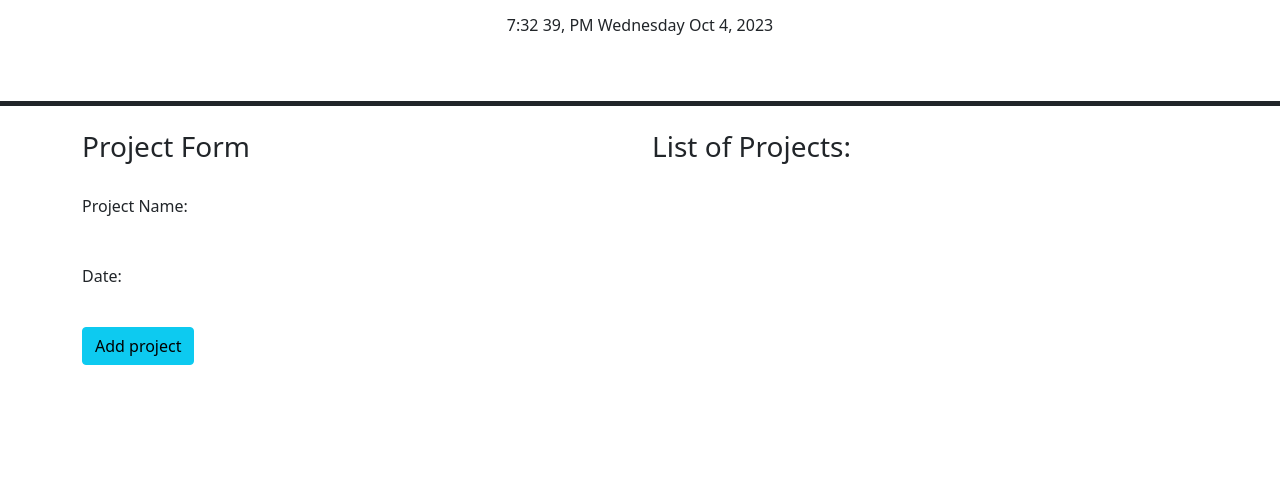
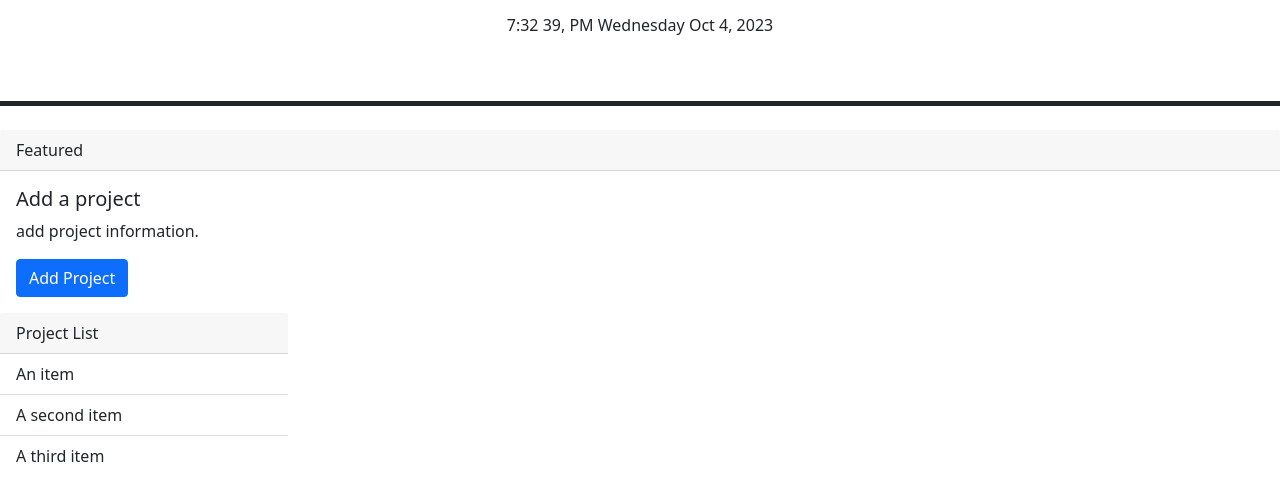
Before and after one commit to AZurek17/project-database, a plain HTML site: page index.html in a window 1280 px wide. Shown: the part 166-666 px from the top of the page. Drawn offline with nearby package versions, Linux system fonts and the light colour scheme.

Commit message:
revised html cards

```diff
--- a/index.html
+++ b/index.html
@@ -35,45 +35,25 @@
       <p id="currentDay" class="lead"></p>
     </header>
 
-    <div class="container">
-      <div class="row">
-        <div class="col-6">
-          <h3>Project Form</h3>
-          <form id="project-form">
-            <div class="row py-3">
-              <label for="project" class="col-sm-4 col-form-label"
-                >Project Name:
-              <!-- </label>
-              <div class="col-sm-8">
-                <input type="text" class="form-control" id="project-name" />
-              </div> -->
-            </div>
-            <div class="row py-3">
-              <label for="date" class="col-sm-4 col-form-label">Date: </label>
-              <!-- <div class="col-sm-8">
-                <input
-                  type="text"
-                  class="form-control"
-                  id="datepicker"
-                  autocomplete="off"
-                />
-              </div> -->
-            </div>
-            <div class="py-3">
-              <button type="submit" value="Submit" class="btn btn-info">
-                Add project
-              </button>
-            </div>
-          </form>
+    <div class="addProject">
+      <div class="card-header">
+        Featured
+      </div>
+      <div class="card-body">
+        <h5 class="card-title">Add a project</h5>
+        <p class="card-text">add project information.</p>
+        <a href="#" class="btn btn-primary">Add Project</a>
+      </div>
+      <div class="projectList" style="width: 18rem;">
+        <div class="card-header">
+          Project List
         </div>
-        <div class="col-6">
-          <h3>List of Projects:</h3>
-          <div class="py-3">
-            <ul class="list-group" id="project-list"></ul>
-          </div>
-        </div>
+        <ul class="list-group list-group-flush">
+          <li class="list-group-item">An item</li>
+          <li class="list-group-item">A second item</li>
+          <li class="list-group-item">A third item</li>
+        </ul>
       </div>
-    </div>
 
 
 
```
